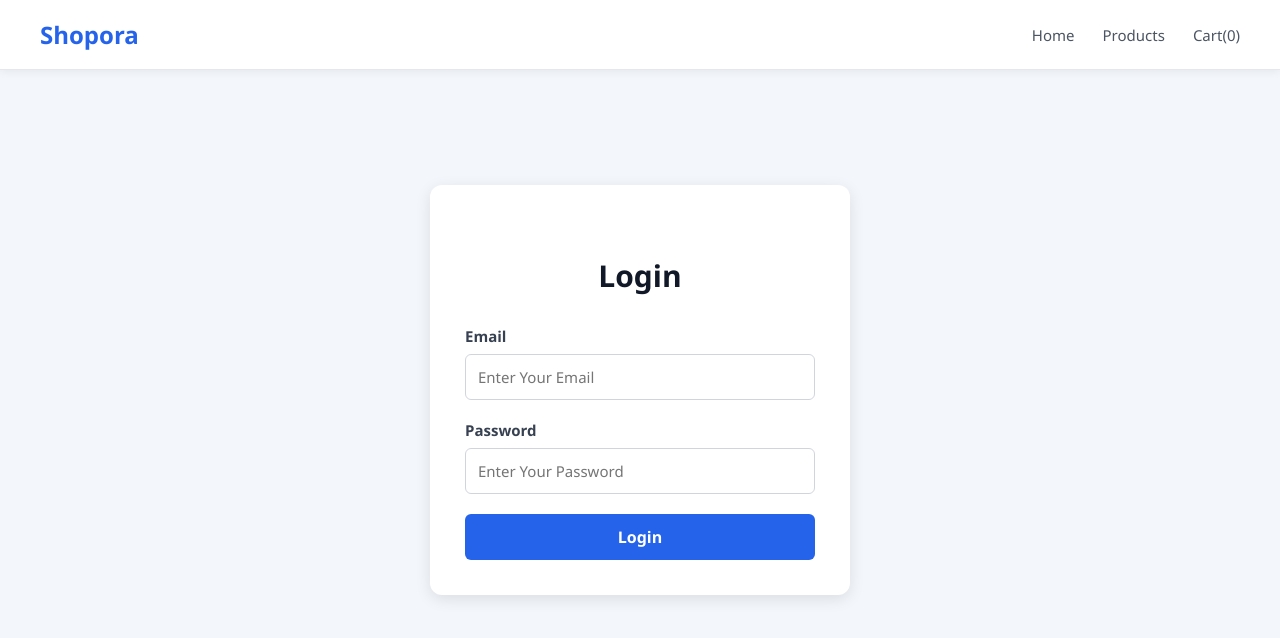
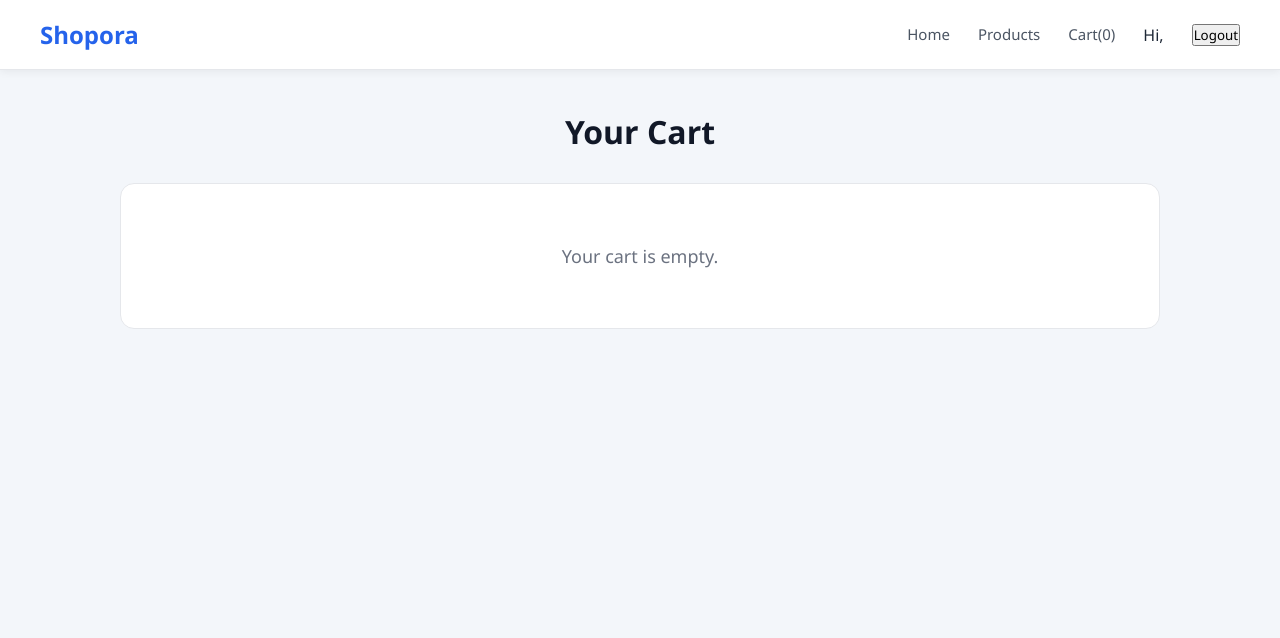
Before and after one commit to Sushant2415/Ecommerce-Store, a React (Vite) app: page /cart in a window 1280 px wide. Before the commit this address led to /login. Shown: the top 638 px of the page. Built offline with nearby package versions, Linux system fonts and the light colour scheme; sample sign-in values are in the browser's storage.

Commit message:
persist authentication and add logout functionality

```diff
--- a/src/components/Navbar.jsx
+++ b/src/components/Navbar.jsx
@@ -1,15 +1,16 @@
 import React, { use } from "react";
 import { useCart } from "../context/CartContext";
-import { Link } from "react-router-dom";
+import { Link, useNavigate } from "react-router-dom";
 import { useAuth } from "../context/AuthContext";
 
 const Navbar = ({ storeName }) => {
   const { cartItems } = useCart();
+  const navigate = useNavigate();
   const totalItems = cartItems.reduce(
     (total, item) => total + item.quantity,
     0,
   );
-  const { user } = useAuth();
+  const { user, logoutUser } = useAuth();
   console.log("Current User : ", user);
   return (
     <nav className="navbar">
@@ -18,6 +19,23 @@ const Navbar = ({ storeName }) => {
         <Link to={"/"}>Home</Link>
         <Link to={"/products"}>Products</Link>
         <Link to={"/cart"}>Cart({totalItems})</Link>
+        {user ? (
+          <>
+            <span>Hi, {user.name}</span>
+            <button
+              onClick={() => {
+                (logoutUser(), navigate("/login", { replace: true }));
+              }}
+            >
+              Logout
+            </button>
+          </>
+        ) : (
+          <>
+            <Link to="/login">Login</Link>
+            <Link to="register">Register</Link>
+          </>
+        )}
       </div>
     </nav>
   );
--- a/src/context/AuthContext.jsx
+++ b/src/context/AuthContext.jsx
@@ -4,7 +4,10 @@ import { createContext, useState, useContext } from "react";
 const AuthContext = createContext();
 
 export function AuthProvider({ children }) {
-  const [user, setUser] = useState(null);
+  const [user, setUser] = useState(() => {
+    const savedUser = localStorage.getItem("loggedInUser");
+    return savedUser ? JSON.parse(savedUser) : null;
+  });
 
   const registerUser = (userData) => {
     const newUser = {
@@ -18,7 +21,7 @@ export function AuthProvider({ children }) {
         password: userData.password,
       }),
     );
-    setUser(newUser);
+
     return newUser;
   };
 
@@ -30,7 +33,10 @@ export function AuthProvider({ children }) {
     }
     const registeredUser = JSON.parse(storedUser);
 
-    if (registeredUser.email !== email || registeredUser.password !== password) {
+    if (
+      registeredUser.email !== email ||
+      registeredUser.password !== password
+    ) {
       throw new Error("Invalid email or password.");
     }
 
@@ -40,10 +46,18 @@ export function AuthProvider({ children }) {
     };
     setUser(loggedInUser);
 
+    localStorage.setItem("loggedInUser", JSON.stringify(loggedInUser));
     return loggedInUser;
   };
+
+  const logoutUser = () => {
+    setUser(null);
+    localStorage.removeItem("loggedInUser");
+  };
   return (
-    <AuthContext.Provider value={{ user, setUser, registerUser,loginUser }}>
+    <AuthContext.Provider
+      value={{ user, setUser, registerUser, loginUser, logoutUser }}
+    >
       {children}
     </AuthContext.Provider>
   );
```
